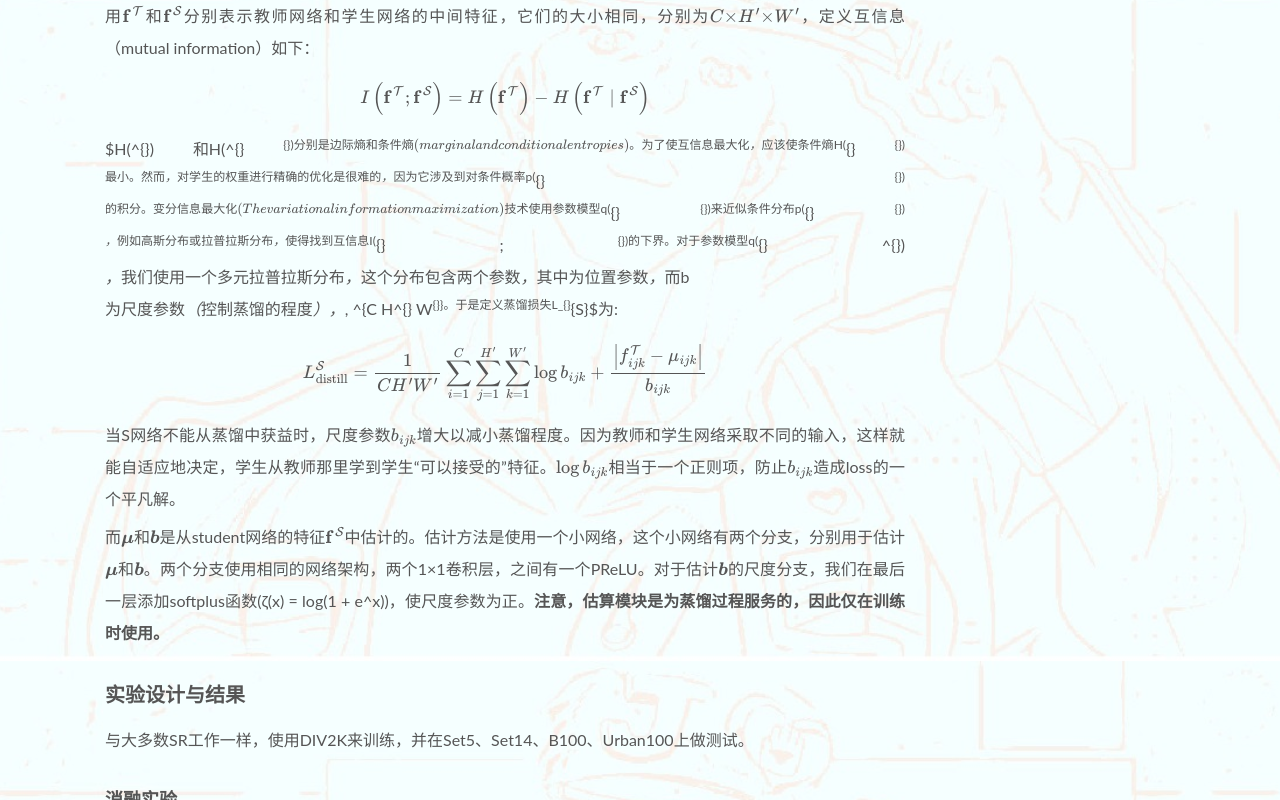
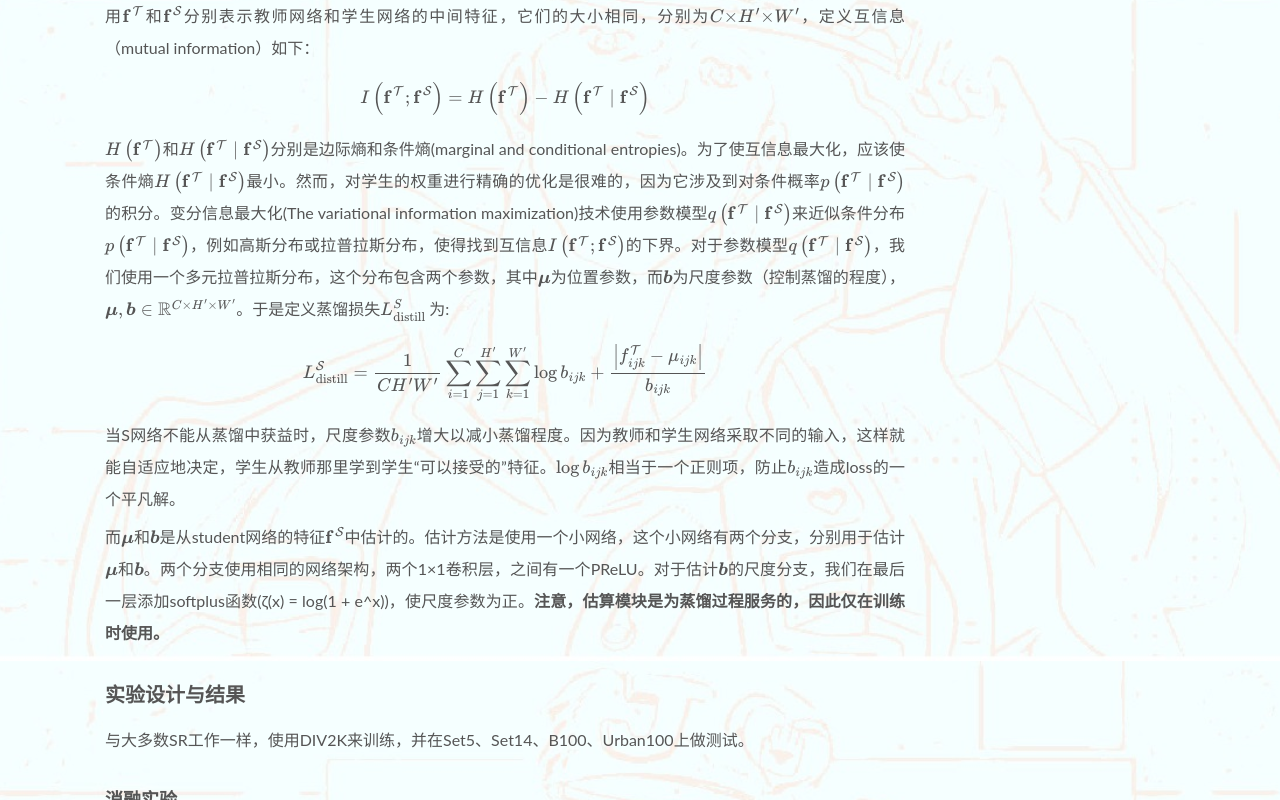
Before and after one commit to jamekuma/jamekuma.github.io, a plain HTML site: page 2020/12/26/2020-12-26-Learning with Privileged Information for Efficient Image Super-Resolution/index.html in a window 1280 px wide. Shown: the part 2539-3339 px from the top of the page. Drawn offline with nearby package versions, Linux system fonts and the light colour scheme; some packages are replaced by stand-ins of ours; a script that the page names is missing.

Commit message:
Site updated: 2020-12-31 16:34:12

```diff
--- a/2020/12/26/2020-12-26-Learning with Privileged Information for Efficient Image Super-Resolution/index.html
+++ b/2020/12/26/2020-12-26-Learning with Privileged Information for Efficient Image Super-Resolution/index.html
@@ -46,7 +46,7 @@
 <meta property="og:image" content="https://img-1302874500.cos.ap-shanghai-fsi.myqcloud.com/imagesimage-20201227225845509.png">
 <meta property="og:image" content="https://img-1302874500.cos.ap-shanghai-fsi.myqcloud.com/imagesimage-20201227225948371.png">
 <meta property="article:published_time" content="2020-12-25T16:00:00.000Z">
-<meta property="article:modified_time" content="2020-12-28T08:03:45.576Z">
+<meta property="article:modified_time" content="2020-12-31T08:34:04.426Z">
 <meta property="article:author" content="Jame Kuma">
 <meta property="article:tag" content="图像超分辨">
 <meta property="article:tag" content="论文阅读">
@@ -290,7 +290,7 @@ L_{\text {recon }}^{\mathcal{S}}=\frac{1}{H W} \sum_{i=1}^{H} \sum_{j=1}^{W}\lef
 <h5 id="蒸馏损失">蒸馏损失</h5>
 <p>用<span class="math inline">\(\mathbf{f}^{\mathcal{T}}\)</span>和<span class="math inline">\(\mathbf{f}^{\mathcal{S}}\)</span>分别表示教师网络和学生网络的中间特征，它们的大小相同，分别为<span class="math inline">\(C×H&#39;×W&#39;\)</span>，定义互信息（mutual information）如下： <span class="math display">\[
 I\left(\mathbf{f}^{\mathcal{T}} ; \mathbf{f}^{\mathcal{S}}\right)=H\left(\mathbf{f}^{\mathcal{T}}\right)-H\left(\mathbf{f}^{\mathcal{T}} \mid \mathbf{f}^{\mathcal{S}}\right)
-\]</span> $H(^{}) <span class="math inline">\(和\)</span>H(^{} <sup>{})<span class="math inline">\(分别是边际熵和条件熵(marginal and conditional entropies)。为了使互信息最大化，应该使条件熵\)</span>H(</sup>{} <sup>{})<span class="math inline">\(最小。然而，对学生的权重进行精确的优化是很难的，因为它涉及到对条件概率\)</span>p(</sup>{} <sup>{})<span class="math inline">\(的积分。变分信息最大化(The variational information maximization)技术使用参数模型\)</span>q(</sup>{} <sup>{})<span class="math inline">\(来近似条件分布\)</span>p(</sup>{} <sup>{})<span class="math inline">\(，例如高斯分布或拉普拉斯分布，使得找到互信息\)</span>I(</sup>{} ; <sup>{})<span class="math inline">\(的下界。对于参数模型\)</span>q(</sup>{} ^{})<span class="math inline">\(，我们使用一个多元拉普拉斯分布，这个分布包含两个参数，其中\)</span><span class="math inline">\(为位置参数，而\)</span>b<span class="math inline">\(为尺度参数（控制蒸馏的程度），\)</span>, ^{C H^{} W<sup>{}}<span class="math inline">\(。于是定义蒸馏损失\)</span>L_{}</sup>{S}$为: <span class="math display">\[
+\]</span> <span class="math inline">\(H\left(\mathbf{f}^{\mathcal{T}}\right)\)</span>和<span class="math inline">\(H\left(\mathbf{f}^{\mathcal{T}} \mid \mathbf{f}^{\mathcal{S}}\right)\)</span>分别是边际熵和条件熵(marginal and conditional entropies)。为了使互信息最大化，应该使条件熵<span class="math inline">\(H\left(\mathbf{f}^{\mathcal{T}} \mid \mathbf{f}^{\mathcal{S}}\right)\)</span>最小。然而，对学生的权重进行精确的优化是很难的，因为它涉及到对条件概率<span class="math inline">\(p\left(\mathbf{f}^{\mathcal{T}} \mid \mathbf{f}^{\mathcal{S}}\right)\)</span>的积分。变分信息最大化(The variational information maximization)技术使用参数模型<span class="math inline">\(q\left(\mathbf{f}^{\mathcal{T}} \mid \mathbf{f}^{\mathcal{S}}\right)\)</span>来近似条件分布<span class="math inline">\(p\left(\mathbf{f}^{\mathcal{T}} \mid \mathbf{f}^{\mathcal{S}}\right)\)</span>，例如高斯分布或拉普拉斯分布，使得找到互信息<span class="math inline">\(I\left(\mathbf{f}^{\mathcal{T}} ; \mathbf{f}^{\mathcal{S}}\right)\)</span>的下界。对于参数模型<span class="math inline">\(q\left(\mathbf{f}^{\mathcal{T}} \mid \mathbf{f}^{\mathcal{S}}\right)\)</span>，我们使用一个多元拉普拉斯分布，这个分布包含两个参数，其中<span class="math inline">\(\boldsymbol{\mu}\)</span>为位置参数，而<span class="math inline">\(\boldsymbol b\)</span>为尺度参数（控制蒸馏的程度），<span class="math inline">\(\boldsymbol{\mu},\boldsymbol{b} \in \mathbb{R}^{C \times H^{\prime} \times W^{\prime}}\)</span>。于是定义蒸馏损失<span class="math inline">\(L_{\text {distill }}^{S}\)</span>为: <span class="math display">\[
 L_{\mathrm{distill}}^{\mathcal{S}}=\frac{1}{C H^{\prime} W^{\prime}} \sum_{i=1}^{C} \sum_{j=1}^{H^{\prime}} \sum_{k=1}^{W^{\prime}} \log b_{i j k}+\frac{\left|f_{i j k}^{\mathcal{T}}-\mu_{i j k}\right|}{b_{i j k}}
 \]</span> 当S网络不能从蒸馏中获益时，尺度参数<span class="math inline">\(b_{ijk}\)</span>增大以减小蒸馏程度。因为教师和学生网络采取不同的输入，这样就能自适应地决定，学生从教师那里学到学生“可以接受的”特征。<span class="math inline">\(\log b_{i j k}\)</span>相当于一个正则项，防止<span class="math inline">\(b_{i j k}\)</span>造成loss的一个平凡解。</p>
 <p>而<span class="math inline">\(\boldsymbol{\mu}\)</span>和<span class="math inline">\(\boldsymbol{b}\)</span>是从student网络的特征<span class="math inline">\(\mathbf f^{\mathcal S}\)</span>中估计的。估计方法是使用一个小网络，这个小网络有两个分支，分别用于估计<span class="math inline">\(\boldsymbol{\mu}\)</span>和<span class="math inline">\(\boldsymbol{b}\)</span>。两个分支使用相同的网络架构，两个1×1卷积层，之间有一个PReLU。对于估计<span class="math inline">\(\boldsymbol{b}\)</span>的尺度分支，我们在最后一层添加softplus函数(ζ(x) = log(1 + e^x))，使尺度参数为正。<strong>注意，估算模块是为蒸馏过程服务的，因此仅在训练时使用。</strong></p>
```
